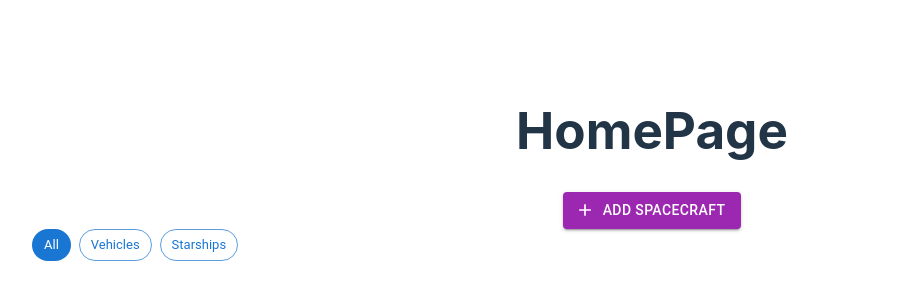
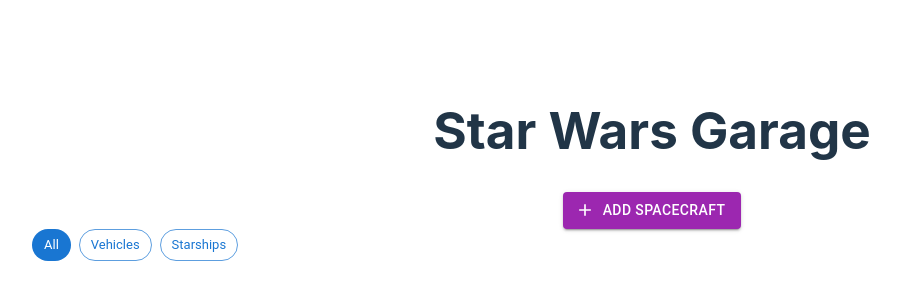
Before and after one commit to AugustoLL/Star-Wars-Garage, a React (Vite) app: page / in a window 1280 px wide. Shown: the part 220-520 px from the top of the page, without its empty margins (0-900 px from the left). Built offline with nearby package versions, Linux system fonts and the light colour scheme; no server answers.

Commit message:
update title of Homepage

```diff
--- a/src/pages/HomePage.tsx
+++ b/src/pages/HomePage.tsx
@@ -141,7 +141,7 @@
    */
   return (
     <div className="container">
-      <h1 className="title">HomePage</h1>
+      <h1 className="title">Star Wars Garage</h1>
       <Button
         variant="contained"
         color="secondary"
```
